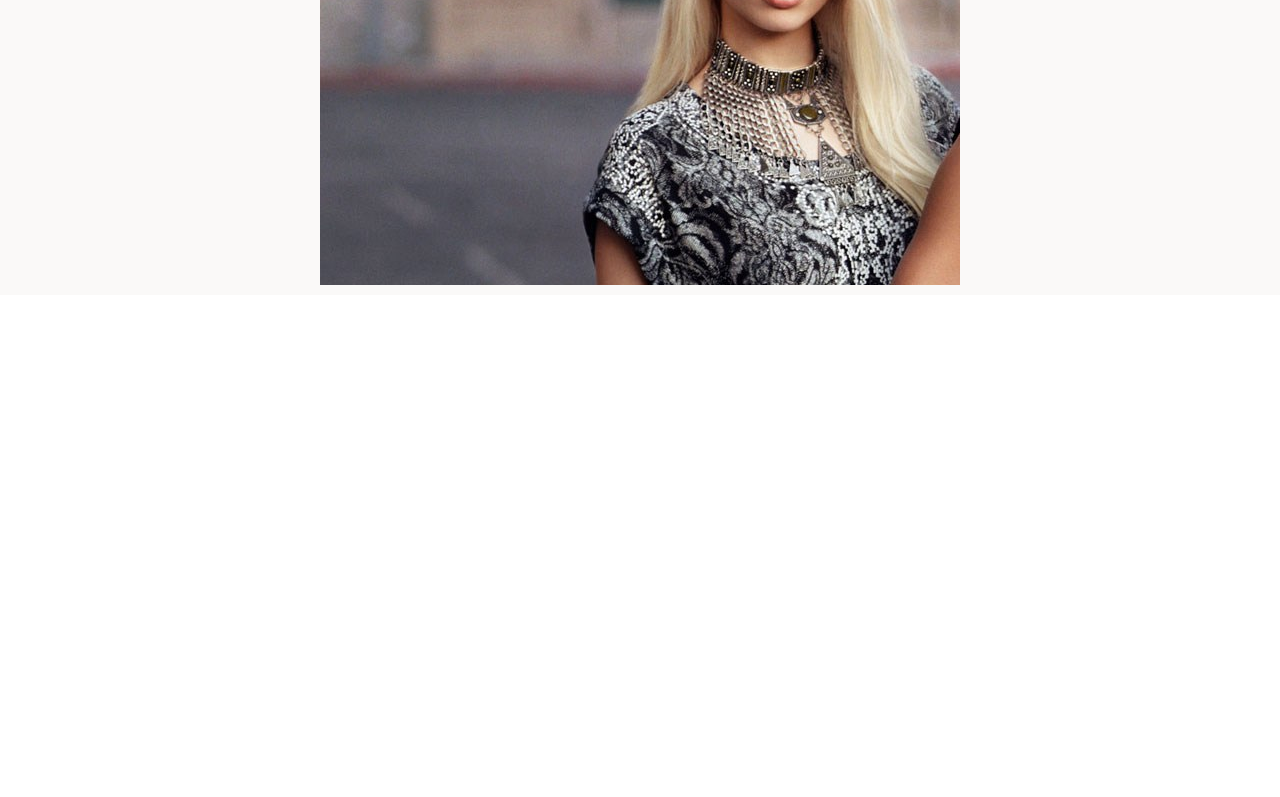
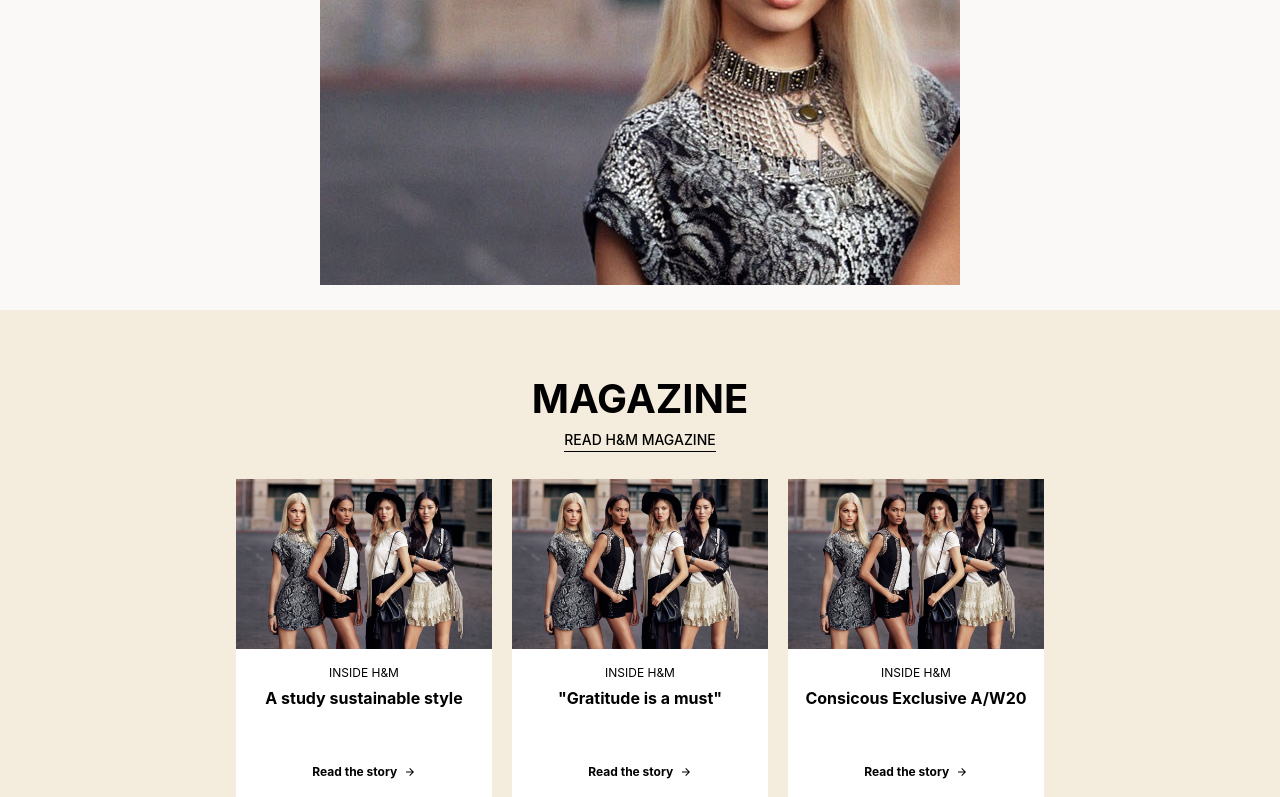
Before and after one commit to IIB3nceII/hm-frontend-project, a React (Create React App) app: page / in a window 1280 px wide. Shown: the part 2000-2797 px from the top of the page. Before the commit the page ends 2295 px from the top, so only its background shows below. Built offline with nearby package versions, Linux system fonts and the light colour scheme.

Commit message:
home almost done

```diff
--- a/src/components/Ads/AdPic.css
+++ b/src/components/Ads/AdPic.css
@@ -17,6 +17,11 @@
   flex-direction: column;
   align-items: center;
   width: 80%;
+  margin-top: 5vw;
+}
+
+.textDown{
+  margin-top: 20vw;
 }
 
 .adPic_textContainer > h1 {
--- a/src/components/Ads/AdPic.js
+++ b/src/components/Ads/AdPic.js
@@ -4,7 +4,7 @@ import "./AdPic.css";
 function AdPic({ title, text, justOne, bgImg, textTop }) {
   return (
     <div className="adPic" style={{ background: `url(${bgImg})` }}>
-      <div className="adPic_textContainer" >
+      <div className={`adPic_textContainer ${!textTop &&"textDown"}`} >
         <h1>{title}</h1>
         <p>{text}</p>
         <div className="adPic_buttons">
--- /dev/null
+++ b/src/components/Footer.css
@@ -0,0 +1,144 @@
+.footer {
+  display: flex;
+  flex-direction: column;
+  align-items: center;
+  width: 100%;
+  height: 550px;
+  background-color: #eaeaea;
+}
+
+.footer_container {
+  width: 50vw;
+  margin-top: 10vh;
+}
+
+.footer_containerUpper {
+  display: flex;
+  flex-direction: row;
+  justify-content: space-between;
+}
+
+.footer_containerColumn {
+  display: flex;
+  flex-direction: column;
+  width: auto;
+  margin-right: 3vw;
+}
+
+.footer_containerColumn:last-child {
+  margin-right: 0;
+}
+
+.footer_containerColumn > h3 {
+  font-size: 15px;
+  font-weight: 700;
+  margin-bottom: 1.5vw;
+}
+
+.footer_containerColumn > p {
+  min-width: 150px;
+  font-size: 14px;
+  font-weight: 400;
+  margin-bottom: 1vw;
+}
+
+.footer_containerColumn > p:hover {
+  cursor: pointer;
+}
+
+.normal > h3 {
+  text-transform: uppercase;
+}
+
+.become {
+  width: 190px;
+}
+
+.become > h3 {
+  font-size: 12px;
+}
+
+.become_readMore {
+  display: flex;
+  align-items: center;
+  cursor: pointer;
+}
+
+.become_readMore:hover {
+  color: red;
+}
+
+.become_readMore > p {
+  font-size: 14px;
+  font-weight: 700;
+  text-transform: uppercase;
+  margin-right: 0.5vw;
+}
+
+.footer_containerLower {
+  display: flex;
+  flex-direction: column;
+  justify-content: space-evenly;
+  align-items: center;
+}
+
+.lower_icons {
+  display: flex;
+  justify-content: space-between;
+  width: 16vw;
+  margin-top: 1vh;
+  margin-bottom: 1vh;
+}
+
+.lower_icons > .MuiSvgIcon-root {
+  font-size: 20px;
+  cursor: pointer;
+}
+
+.lower_terms {
+  display: flex;
+  flex-direction: column;
+  max-width: 600px;
+  margin-bottom: 1vh;
+  text-align: center;
+  align-items: center;
+}
+
+.lower_terms > p {
+  font-size: 12px;
+  font-weight: 500;
+}
+
+.lower_terms > span {
+  width: 90px;
+  font-size: 15px;
+  text-transform: uppercase;
+}
+
+.lower_terms > span:hover {
+  border-bottom: 1px solid black;
+}
+
+.footer_logoAndLang {
+  display: flex;
+  flex-direction: column;
+  justify-content: center;
+  text-align: center;
+}
+
+.footer_logoAndLang > img {
+  height: 30px;
+  margin-top: 1vh;
+  margin-bottom: 1vh;
+  cursor: pointer;
+}
+
+.footer_logoAndLang > p {
+    font-size: 14px;
+    font-weight: 500;
+    cursor: pointer;
+}
+
+.footer_logoAndLang > p:hover{
+    border-bottom: 1px solid black;
+}
--- /dev/null
+++ b/src/components/Footer.js
@@ -0,0 +1,81 @@
+import React from "react";
+import "./Footer.css";
+import ArrowForwardIcon from "@material-ui/icons/ArrowForward";
+import FacebookIcon from "@material-ui/icons/Facebook";
+import TwitterIcon from "@material-ui/icons/Twitter";
+import InstagramIcon from "@material-ui/icons/Instagram";
+import YouTubeIcon from "@material-ui/icons/YouTube";
+import PinterestIcon from "@material-ui/icons/Pinterest";
+import hmLogo from '../assets/hm-logo.svg';
+
+function Footer() {
+  return (
+    <div className="footer">
+      <div className="footer_container">
+        <div className="footer_containerUpper">
+          <div className="footer_containerColumn normal">
+            <h3>Shop</h3>
+            <p>Women</p>
+            <p>Divided</p>
+            <p>Men</p>
+            <p>Kids</p>
+            <p>H&M HOME</p>
+          </div>
+          <div className="footer_containerColumn normal">
+            <h3>Corporate Info</h3>
+            <p>Career at H@M</p>
+            <p>About H&M group</p>
+            <p>Sustainability</p>
+            <p>Press</p>
+            <p>Investor Relations</p>
+            <p>Corporate Goverance</p>
+          </div>
+          <div className="footer_containerColumn normal">
+            <h3>Help</h3>
+            <p>Customer Service</p>
+            <p>My Account</p>
+            <p>Store Locator</p>
+            <p>Legal & Privacy</p>
+            <p>Contact</p>
+            <p>Gift Cards</p>
+          </div>
+          <div className="footer_containerColumn become">
+            <h3>Become a member</h3>
+            <p>
+              Join and get 10% off your second purchase, and free returns on all
+              online purchases!
+            </p>
+            <div className="become_readMore">
+              <p>Read More</p>
+              <ArrowForwardIcon />
+            </div>
+          </div>
+        </div>
+
+        <div className="footer_containerLower">
+          <div className="lower_icons">
+            <FacebookIcon />
+            <TwitterIcon />
+            <InstagramIcon />
+            <YouTubeIcon />
+            <PinterestIcon />
+          </div>
+          <div className="lower_terms">
+            <p>
+              The content of this site is copyright-protected and is the
+              property of H & M Hennes & Mauritz AB. H&M’s business concept is
+              to offer fashion and quality at the best price in a...
+            </p>
+            <span>Read More</span>
+          </div>
+          <div className="footer_logoAndLang">
+              <img src={hmLogo} alt="HM LOGO" />
+              <p>Canada (en) | $</p>
+          </div>
+        </div>
+      </div>
+    </div>
+  );
+}
+
+export default Footer;
--- a/src/components/Header.css
+++ b/src/components/Header.css
@@ -32,10 +32,12 @@
 
 .header_left > p {
   margin-right: 20px;
+  cursor: pointer;
 }
 
-.heder_dotmenu {
+.header_dotmenu {
   z-index: 100;
+  cursor: pointer;
 }
 
 .header_leftDots > .MuiSvgIcon-root {
@@ -51,6 +53,7 @@
   font-weight: 100;
   margin-left: 10px;
   overflow: hidden;
+  cursor: pointer;
 }
 
 .header_leftMore > p {
@@ -76,6 +79,7 @@
 
 .header_logo > img {
   width: 70px;
+  cursor: pointer;
 }
 
 .header_centerMenu {
@@ -88,6 +92,7 @@
   font-size: 16px;
   font-weight: 500;
   margin-right: 1.5vw;
+  cursor: pointer;
 }
 
 .header_centerMenu > p:last-child {
@@ -116,6 +121,7 @@
 .header_rightNav > div {
   display: flex;
   margin-right: 20px;
+  cursor: pointer;
 }
 
 .header_rightNav > div > .MuiSvgIcon-root {
@@ -137,6 +143,7 @@
 .header_rightSearch > .MuiSvgIcon-root {
   font-size: 30px !important;
   font-weight: 100 !important;
+  cursor: pointer;
 }
 
 .header_rightSearch > input {
--- a/src/components/Header.js
+++ b/src/components/Header.js
@@ -10,20 +10,14 @@ import MoreHorizIcon from "@material-ui/icons/MoreHoriz";
 function Header() {
   const [menuvisibility, setmenuvisibility] = useState(false);
 
-  const showMenuHandler = (e) => {
-    e.preventDefault();
-
-    setmenuvisibility(!menuvisibility);
-  };
-
   return (
     <div className="header">
       <div className="header_container">
         <div className="header_left">
           <p>Customer Service</p>
           <p>Store Locator</p>
-          <div className="heder_dotmenu">
-            <div className="header_leftDots" onClick={showMenuHandler}>
+          <div className="header_dotmenu">
+            <div className="header_leftDots" onClick={()=>{setmenuvisibility(!menuvisibility)}}>
               <MoreHorizIcon />
             </div>
             {menuvisibility ? (
--- a/src/components/Home/Home.js
+++ b/src/components/Home/Home.js
@@ -3,6 +3,8 @@ import AdCard from "../Ads/AdCard";
 import AdPic from "../Ads/AdPic";
 import "./Home.css";
 import firstAdPic from "../../assets/adPic01.jpeg";
+import Magazine from "./Magazine";
+import Footer from "../Footer";
 
 function Home() {
   return (
@@ -45,9 +47,11 @@ function Home() {
           text="Treat yourself with new sporty styles"
           justOne={true}
           bgImg={firstAdPic}
-          textTop={false}
+          textTop={true}
         />
       </div>
+      <Magazine />
+      <Footer />
     </div>
   );
 }
--- /dev/null
+++ b/src/components/Home/Magazine.css
@@ -0,0 +1,104 @@
+.magazine {
+  display: flex;
+  flex-direction: column;
+  justify-content: center;
+  align-items: center;
+  width: 100%;
+  height: auto;
+  background-color: #f4eddd;
+  margin-top: 15px;
+  margin-bottom: 15px;
+}
+
+.magazine_container {
+  display: flex;
+  flex-direction: column;
+  align-items: center;
+  width: 50vw;
+  height: 100%;
+}
+
+.magazine_container > h1 {
+  font-size: 40px;
+  font-weight: 700;
+  text-align: center;
+  text-transform: uppercase;
+  margin-top: 8vh;
+  margin-bottom: 1vh;
+}
+
+.magazine_container > p {
+  font-size: 14px;
+  font-weight: 500;
+  text-transform: uppercase;
+  border-bottom: 1px solid black;
+  padding-bottom: 3px;
+  margin-bottom: 3vh;
+}
+
+.grid {
+  display: flex;
+  flex-direction: row;
+  justify-content: space-between;
+}
+
+.grid_item {
+  height: 22rem;
+  width: 16rem;
+  color: black;
+  display: flex;
+  flex-direction: column;
+  justify-content: center;
+  cursor: pointer;
+  z-index: 1;
+  margin-right: 20px;
+  margin-bottom: 5vh;
+}
+
+.grid_item:last-child {
+  margin-right: 0;
+}
+
+.grid_item > img {
+  width: 100%;
+}
+
+.grid_itemText {
+  height: 50%;
+  width: 100%;
+  display: flex;
+  flex-direction: column;
+  text-align: center;
+  background-color: white;
+}
+
+.grid_itemText > h3 {
+  font-size: 12px;
+  font-weight: 400;
+  text-transform: uppercase;
+  margin-top: 2vh;
+  margin-bottom: 1vh;
+}
+
+.grid_itemText > p {
+  font-size: 16px;
+  font-weight: 700;
+  margin-bottom: 7vh;
+}
+
+.grid_read {
+  display: flex;
+  justify-content: center;
+  align-items: center;
+}
+
+.grid_read > p {
+    font-size: 12px;
+    font-weight: 700;
+    margin-right: .5vw;
+}
+
+.grid_read > .MuiSvgIcon-root{
+    font-size: 12px !important;
+    font-weight: 100 !important;
+}
--- /dev/null
+++ b/src/components/Home/Magazine.js
@@ -0,0 +1,54 @@
+import React from "react";
+import "./Magazine.css";
+import ArrowForwardIcon from "@material-ui/icons/ArrowForward";
+import firstMagazinePic from "../../assets/adPic01.jpeg";
+
+function Magazine() {
+  return (
+    <div className="magazine">
+      <div className="magazine_container">
+        <h1>Magazine</h1>
+        <p>Read h&m magazine</p>
+        <div className="grid">
+          <div className="grid_item">
+            <img src={firstMagazinePic} alt="" />
+            <div className="grid_itemText">
+              <h3>Inside H&M</h3>
+              <p>A study sustainable style</p>
+              <div className="grid_read">
+                <p>Read the story</p>
+                <ArrowForwardIcon />
+              </div>
+            </div>
+          </div>
+
+          <div className="grid_item">
+            <img src={firstMagazinePic} alt="" />
+            <div className="grid_itemText">
+              <h3>Inside H&M</h3>
+              <p>"Gratitude is a must"</p>
+              <div className="grid_read">
+                <p>Read the story</p>
+                <ArrowForwardIcon />
+              </div>
+            </div>
+          </div>
+
+          <div className="grid_item">
+            <img src={firstMagazinePic} alt="" />
+            <div className="grid_itemText">
+              <h3>Inside H&M</h3>
+              <p>Consicous Exclusive A/W20</p>
+              <div className="grid_read">
+                <p>Read the story</p>
+                <ArrowForwardIcon />
+              </div>
+            </div>
+          </div>
+        </div>
+      </div>
+    </div>
+  );
+}
+
+export default Magazine;
```
